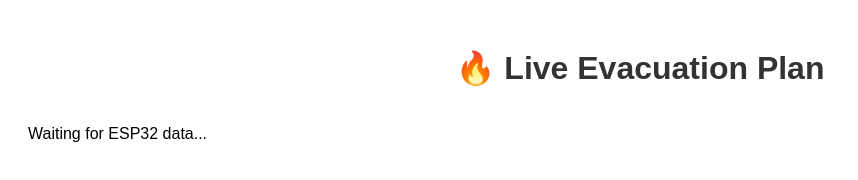
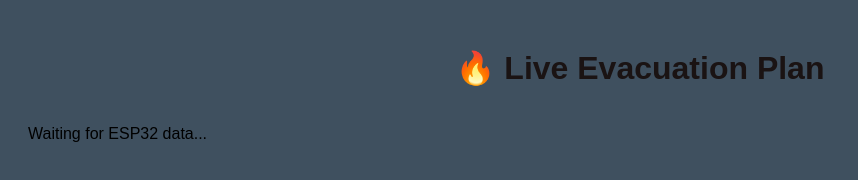
Before and after one commit to aqshanto/Fire-Evacution-System, a plain HTML site: page index.html in a window 1280 px wide. Shown: the whole page, without its empty margins (0-858 px from the left). Drawn offline with Linux system fonts and the light colour scheme; no server answers.

Commit message:
Refactor index.html: Restore background color to #3f505f and update heading color for consistency

```diff
--- a/index.html
+++ b/index.html
@@ -7,12 +7,12 @@
     <style>
       body {
         font-family: sans-serif;
-        background-color: #ffffff;
+        background-color: #3f505f;
         padding: 20px;
       }
       h1 {
         text-align: center;
-        color: #333;
+        color: #1a1313;
       }
       .grid-container {
         display: grid;
```
